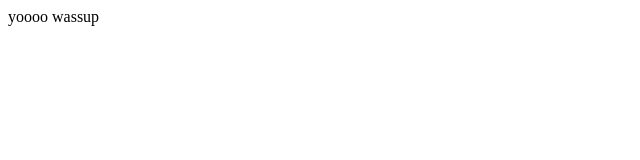
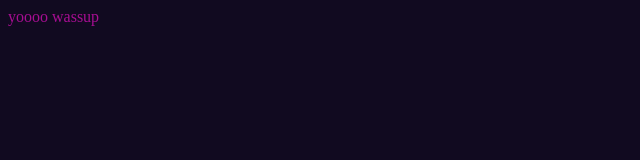
Before and after one commit to kpx-136/pulsetech, a plain HTML site: page index.html in a window 1280 px wide. Shown: the whole page, without its empty margins (0-640 px from the left). Drawn offline with Linux system fonts and the light colour scheme.

Commit message:
Update index.html

```diff
--- a/index.html
+++ b/index.html
@@ -10,7 +10,7 @@
 
   </head>
 
-  <body style = "background-color: #110a20, text: #A70E92">
+  <body style = "background-color: #110a20; color: #A70E92">
 
     yoooo wassup
 
```
